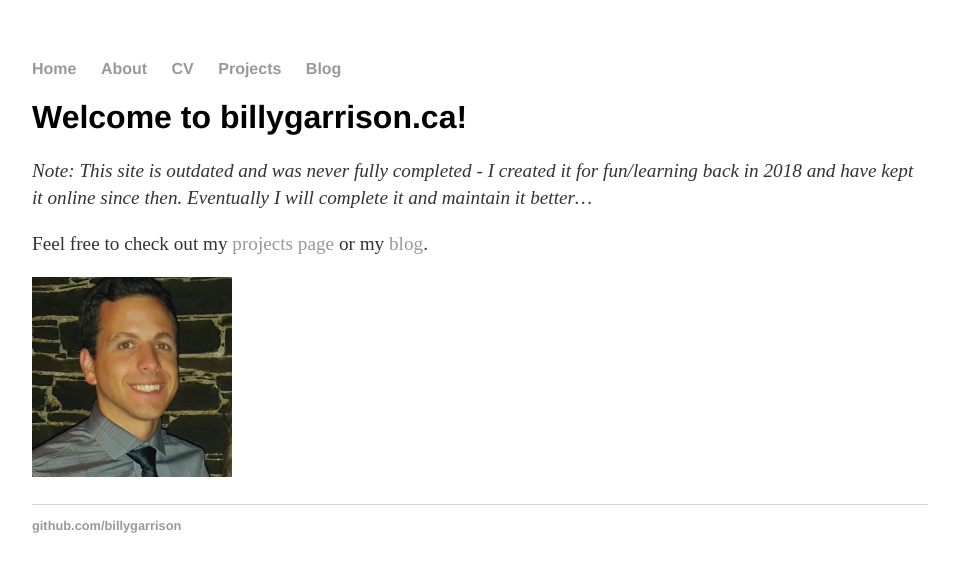
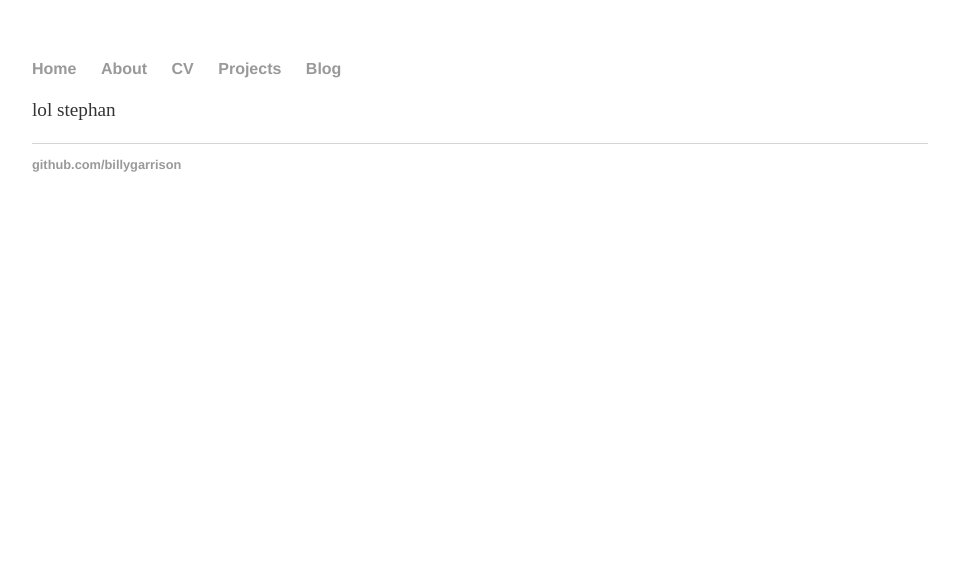
Before and after one commit to billygarrison/billygarrison.github.io, a Jekyll site: the page built from index.md, in a window 1280 px wide. Shown: the top 572 px of the page, without its empty margins (160-1119 px from the left). Built offline with Jekyll 4.4.1, drawn with Linux system fonts in a browser that asks for light colours.

Commit message:
Update index.md

```diff
--- a/index.md
+++ b/index.md
@@ -2,10 +2,4 @@
 layout: default
 title: Billy Garrison
 ---
-# Welcome to billygarrison.ca!
-
-*Note: This site is outdated and was never fully completed - I created it for fun/learning back in 2018 and have kept it online since then. Eventually I will complete it and maintain it better...*
-
-Feel free to check out my [projects page](/projects) or my [blog](/blog).
-
-<img src="/assets/me.jpg" alt="My head shot" width="200"/>
+lol stephan
```
